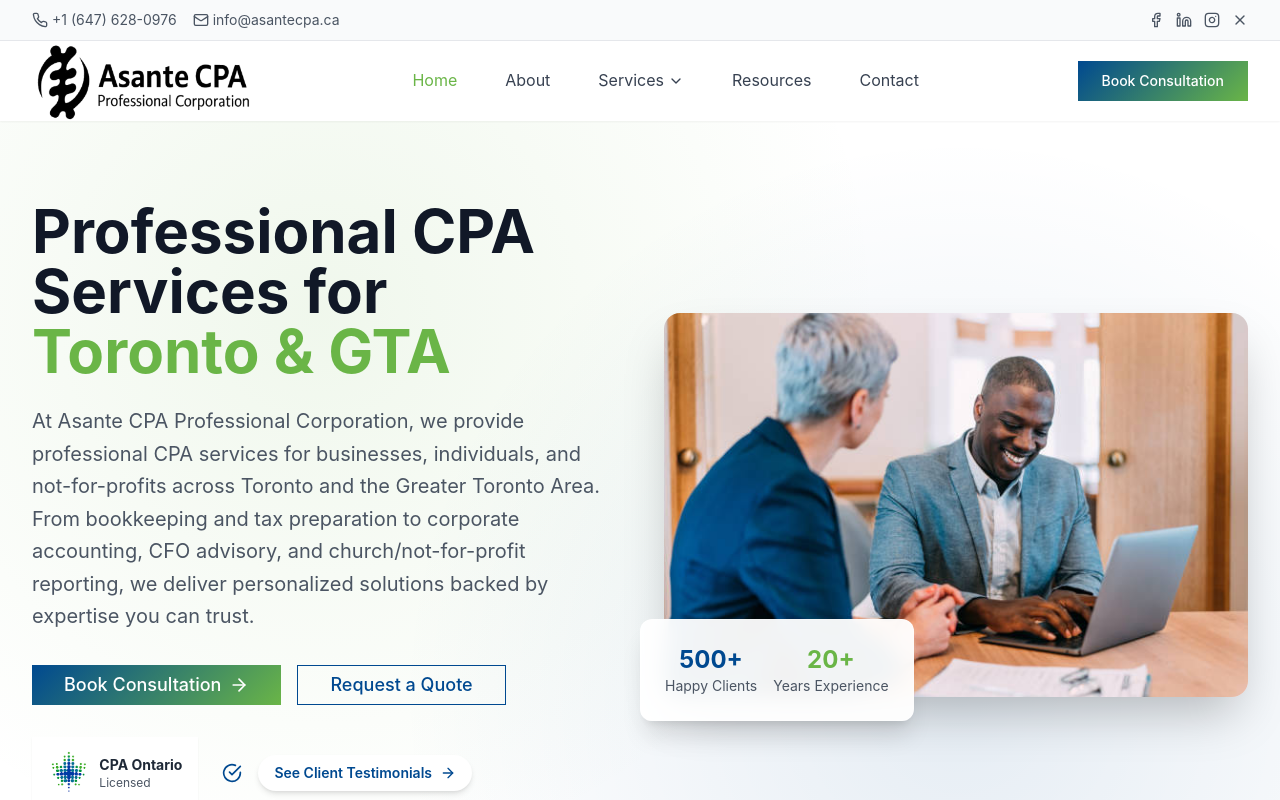
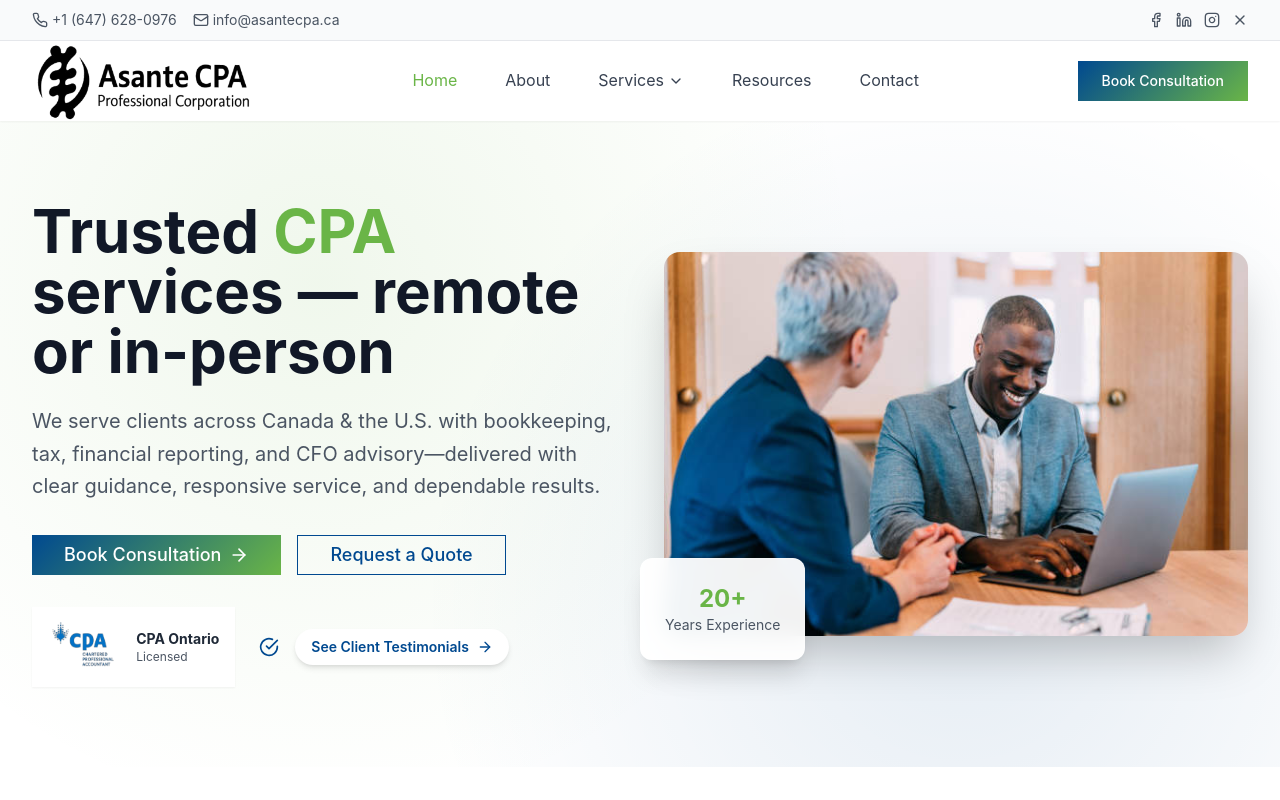
Before and after one commit to Wise-mystic/Asante-CPA, a React (Vite) app: page / in a window 1280 px wide. Shown: the top 800 px of the page. Built offline with nearby package versions, Linux system fonts and the light colour scheme.

Commit message:
more changes

```diff
--- a/src/components/Footer.jsx
+++ b/src/components/Footer.jsx
@@ -58,7 +58,7 @@
             <div className="mt-4">
               <p className="text-gray-300 mb-4 max-w-md leading-relaxed">
                 Trusted accounting and advisory services for businesses and individuals.
-                CPA-certified with 10+ years of experience providing personalized financial solutions.
+                CPA-certified with 20+ years of experience providing personalized financial solutions.
               </p>
               <div className="flex items-center space-x-4 text-sm text-gray-400 mb-4">
                 <span className="drop-shadow-sm">CPA Ontario Licensed</span>
--- a/src/pages/AboutPage.jsx
+++ b/src/pages/AboutPage.jsx
@@ -41,9 +41,9 @@
     <>
       <Helmet>
         <title>About Us - Professional CPA Services | Asante CPA Professional Corporation</title>
-        <meta name="description" content="Learn about Asante CPA Professional Corporation. CPA Ontario licensed with 10+ years experience providing personalized accounting and advisory services to businesses and individuals in Tottenham." />
+        <meta name="description" content="Learn about Asante CPA Professional Corporation. CPA Ontario licensed with 20+ years experience providing personalized accounting and advisory services to businesses and individuals in Tottenham." />
         <meta property="og:title" content="About Us - Professional CPA Services | Asante CPA Professional Corporation" />
-        <meta property="og:description" content="CPA Ontario licensed with 10+ years experience providing personalized accounting and advisory services to businesses and individuals in Tottenham." />
+        <meta property="og:description" content="CPA Ontario licensed with 20+ years experience providing personalized accounting and advisory services to businesses and individuals in Tottenham." />
       </Helmet>
 
       {/* Hero Section */}
@@ -56,24 +56,22 @@
               transition={{ duration: 0.8 }}
             >
               <h1 className="text-4xl md:text-5xl font-bold text-gray-900 mb-6">
-                About
-                <span className="text-primary-green"> Asante CPA</span>
+                About <span className="text-primary-green">Asante CPA</span> Professional Corporation
               </h1>
+              <p className="text-lg text-gray-700 mb-3 leading-relaxed">
+                Trusted CPA services — remote or in-person
+              </p>
               <p className="text-xl text-gray-600 mb-8 leading-relaxed">
-                Professional Corporation dedicated to providing exceptional accounting
-                and advisory services with a personal touch.
+                We serve clients across Canada & the U.S. with bookkeeping, tax, financial reporting, and CFO advisory—delivered with clear guidance, responsive service, and dependable results.
               </p>
-
-              <div className="grid grid-cols-2 gap-6">
-                <div className="text-center">
-                  <div className="text-3xl font-bold text-primary-blue mb-2">10+</div>
-                  <div className="text-gray-600">Years Experience</div>
-                </div>
-                <div className="text-center">
-                  <div className="text-3xl font-bold text-primary-green mb-2">500+</div>
-                  <div className="text-gray-600">Satisfied Clients</div>
+              {/* Centered Experience Card */}
+              <div className="flex justify-center">
+                <div className="glass-card rounded-xl p-6 shadow-xl text-center">
+                  <div className="text-3xl font-bold text-primary-green">20+</div>
+                  <div className="text-gray-700">Years Experience</div>
                 </div>
               </div>
+
             </motion.div>
 
             <motion.div
--- a/src/pages/ContactPage.jsx
+++ b/src/pages/ContactPage.jsx
@@ -152,7 +152,7 @@
               <div className="bg-white rounded-2xl p-8 shadow-lg">
                 <h3 className="text-xl font-bold text-gray-900 mb-6">Why Choose Asante CPA?</h3>
                 <div className="space-y-4">
-                  {['CPA Ontario Licensed Professional', '10+ Years of Experience', 'Personalized Service Approach', 'Competitive & Transparent Pricing', 'Modern Technology & Tools', 'Confidential & Secure'].map((benefit, index) => (
+                  {['CPA Ontario Licensed Professional', '20+ Years of Experience', 'Personalized Service Approach', 'Competitive & Transparent Pricing', 'Modern Technology & Tools', 'Confidential & Secure'].map((benefit, index) => (
                     <div key={index} className="flex items-center space-x-3">
                       <CheckCircle className="h-5 w-5 text-primary-green flex-shrink-0" />
                       <span className="text-gray-700">{benefit}</span>
--- a/src/pages/HomePage.jsx
+++ b/src/pages/HomePage.jsx
@@ -14,7 +14,7 @@
   Star
 } from 'lucide-react';
 import { Button } from '@/components/ui/button';
-import CPALogo from '@/assets/images/CPA-Ontario-1.png';
+import CPALogo from '@/assets/images/cpa-l-logo.png';
 import BWConsultingProfile from '@/assets/images/bw_consulting_profile_2.png';
 
 const HomePage = () => {
@@ -48,7 +48,7 @@
   const trustSignals = [
     { icon: CPALogo, text: 'CPA Ontario Licensed' },
     { icon: Award, text: '20+ Years Experience' },
-    { icon: Users, text: '500+ Satisfied Clients' },
+    { icon: Users, text: 'Trusted by Clients' },
     { icon: CheckCircle, text: 'Professional Corporation' }
   ];
 
@@ -92,12 +92,10 @@
               transition={{ duration: 0.8 }}
             >
               <h1 className="text-4xl md:text-5xl lg:text-6xl font-bold text-gray-900 mb-6">
-                Professional CPA Services for
-                <span className="text-primary-green"> Toronto & GTA</span>
+                Trusted <span className="text-primary-green">CPA</span> services — remote or in-person
               </h1>
               <p className="text-xl text-gray-600 mb-8 leading-relaxed">
-                At Asante CPA Professional Corporation, we provide professional CPA services for businesses, individuals, and not-for-profits across Toronto and the Greater Toronto Area.
-                From bookkeeping and tax preparation to corporate accounting, CFO advisory, and church/not-for-profit reporting, we deliver personalized solutions backed by expertise you can trust.
+                We serve clients across Canada & the U.S. with bookkeeping, tax, financial reporting, and CFO advisory—delivered with clear guidance, responsive service, and dependable results.
               </p>
 
               <div className="flex flex-col sm:flex-row gap-4 mb-8">
@@ -125,7 +123,7 @@
                   <img
                     src={CPALogo}
                     alt="CPA Ontario Licensed"
-                    className="h-14 w-auto object-contain"
+                    className="h-16 w-auto object-contain"
                   />
                   <div className="flex flex-col">
                     <span className="text-sm font-bold text-gray-800">CPA Ontario</span>
@@ -170,10 +168,6 @@
                 className="absolute -bottom-6 -left-6 glass-card rounded-xl p-6 shadow-xl"
               >
                 <div className="flex items-center space-x-4">
-                  <div className="text-center">
-                    <div className="text-2xl font-bold text-primary-blue">500+</div>
-                    <div className="text-sm text-gray-600">Happy Clients</div>
-                  </div>
                   <div className="text-center">
                     <div className="text-2xl font-bold text-primary-green">20+</div>
                     <div className="text-sm text-gray-600">Years Experience</div>
```
